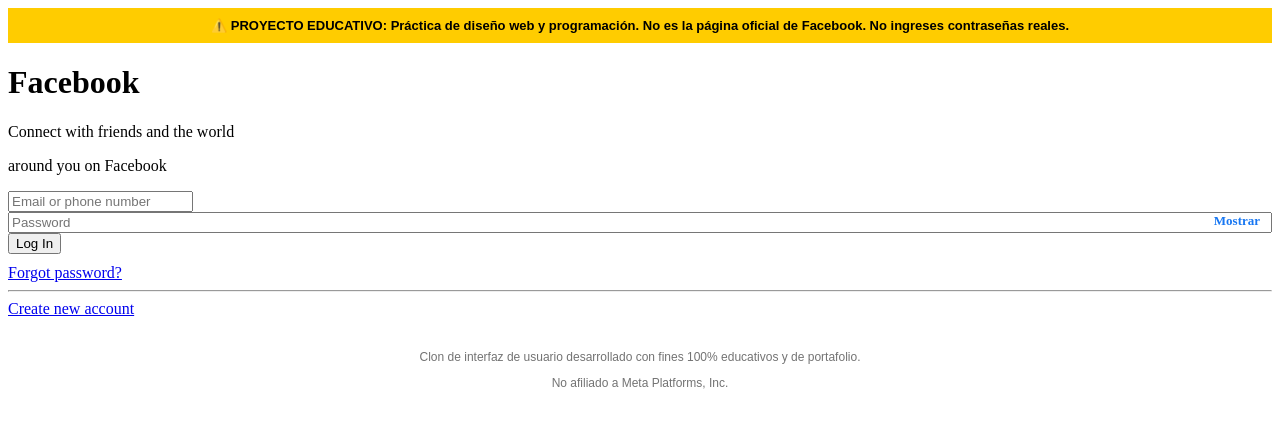
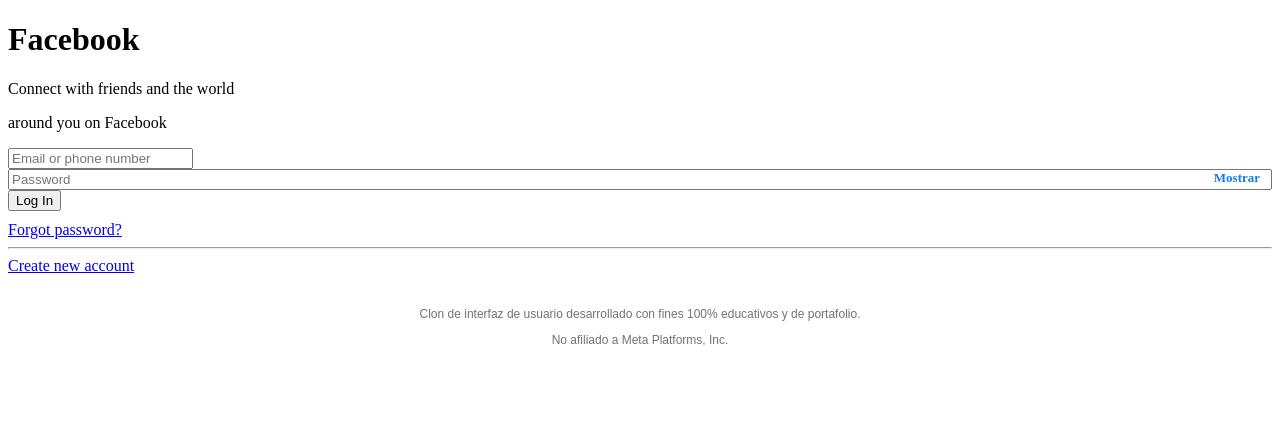
Before and after one commit to elpinguino078-blip/Facebook-web, a website with bundled scripts: page index.html in a window 1280 px wide. Built offline with nearby package versions, Linux system fonts and the light colour scheme.

Commit message:
Update index.html

```diff
--- a/index.html
+++ b/index.html
@@ -8,10 +8,7 @@
 </head>
 <body>
 
-  <!-- Banner superior de aviso educativo -->
-  <div style="background-color: #ffcc00; color: #000; text-align: center; padding: 10px; font-family: sans-serif; font-size: 13px; font-weight: bold;">
-    ⚠️ PROYECTO EDUCATIVO: Práctica de diseño web y programación. No es la página oficial de Facebook. No ingreses contraseñas reales.
-  </div>
+
 
   <!-- Pantalla principal de inicio de sesión -->
   <div class="container" id="loginContainer">
```
